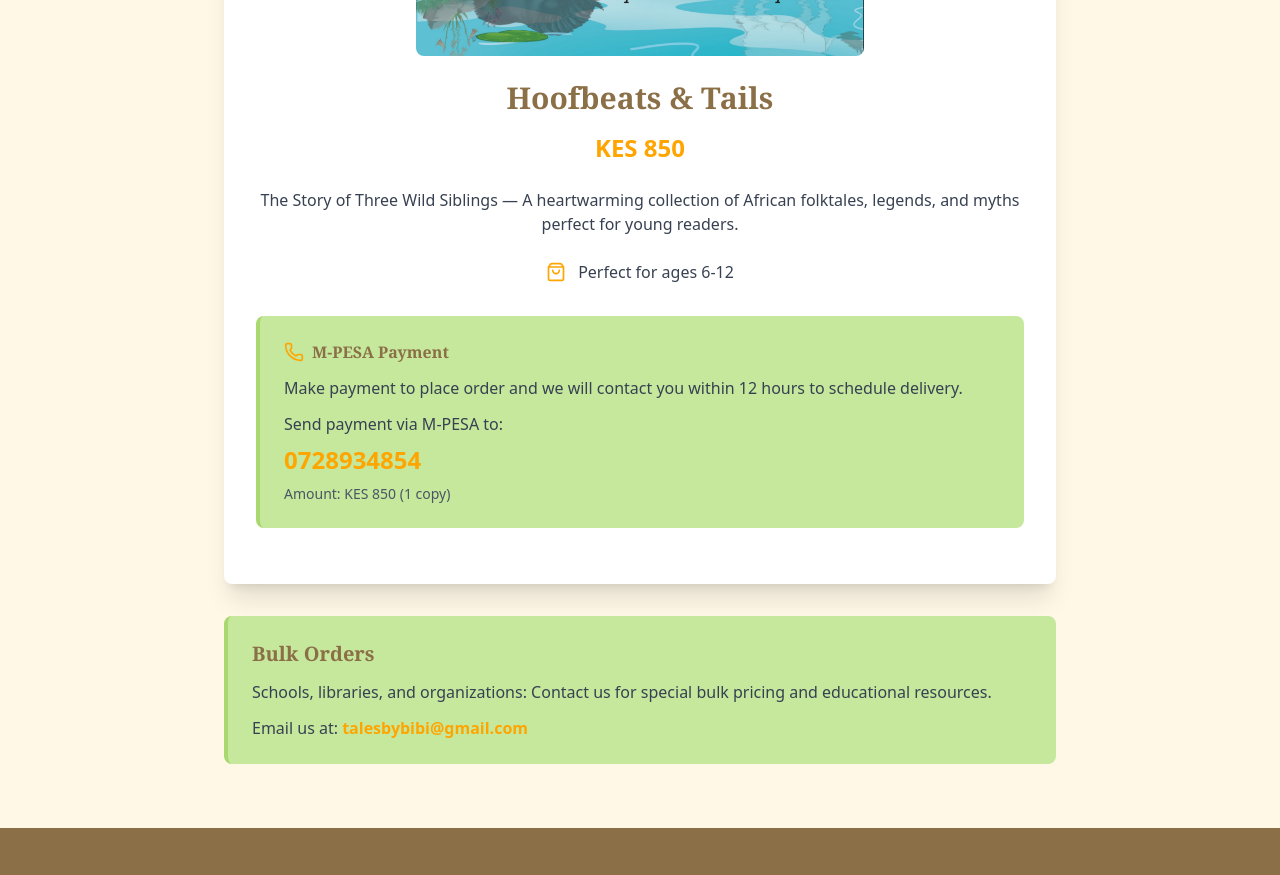
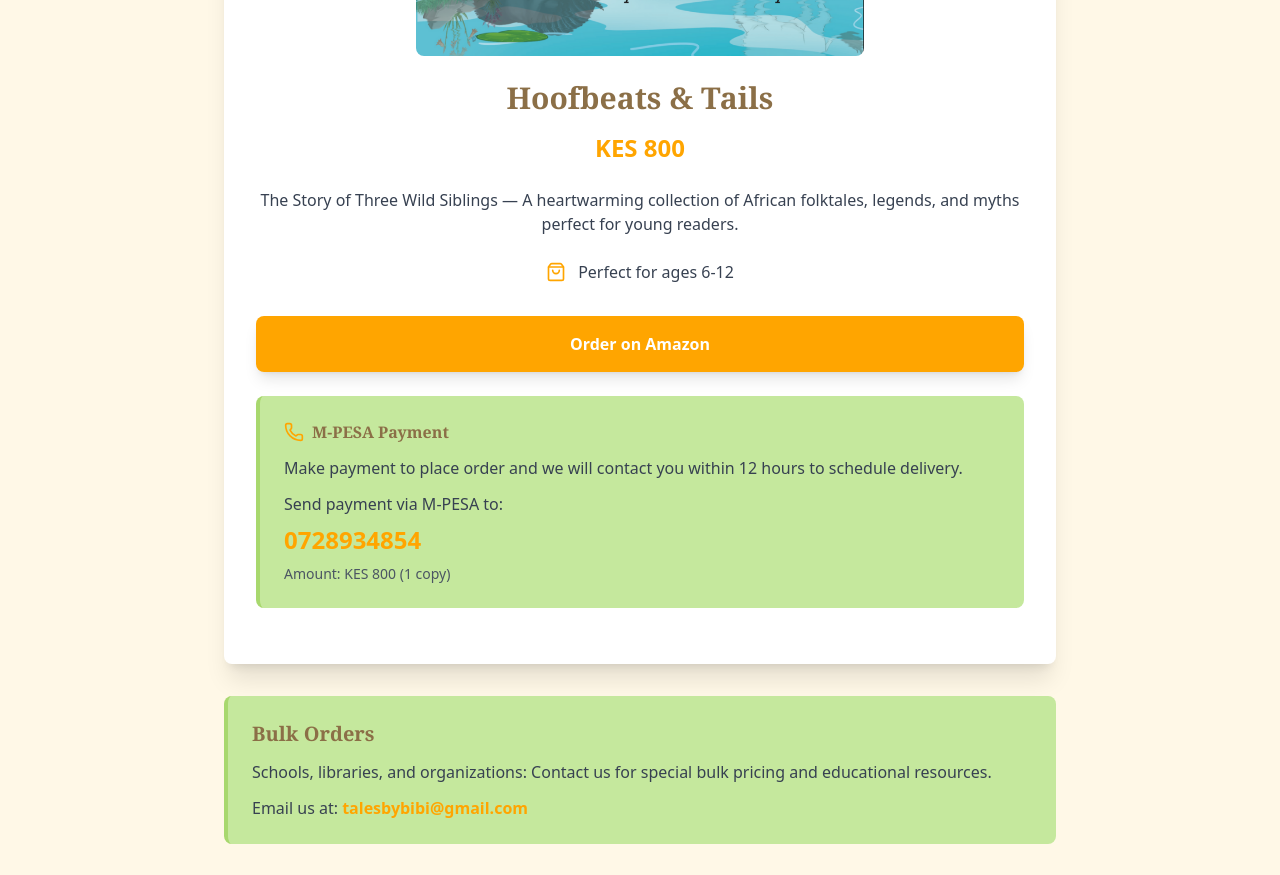
Before and after one commit to dochiengjr05/myTalesByBibi, a React (Vite) app: page /order in a window 1280 px wide. Shown: the part 900-1775 px from the top of the page. Built offline with nearby package versions, Linux system fonts and the light colour scheme.

Commit message:
Update book price to 800 KES and add Amazon link to Save the Date page
Co-Authored-By: Warp <agent@warp.dev>

```diff
--- a/src/pages/Order.tsx
+++ b/src/pages/Order.tsx
@@ -1,4 +1,5 @@
 import { ShoppingBag, Phone } from 'lucide-react';
+import { Link } from 'react-router-dom';
 
 export default function Order() {
 
@@ -31,7 +32,7 @@ export default function Order() {
             <h2 className="text-3xl font-display font-bold text-earth mb-4 text-center">
               Hoofbeats & Tails
             </h2>
-            <p className="text-2xl text-sunset font-bold mb-6 text-center">KES 850</p>
+            <p className="text-2xl text-sunset font-bold mb-6 text-center">KES 800</p>
             <p className="text-gray-700 mb-6 text-center">
               The Story of Three Wild Siblings — A heartwarming collection of African
               folktales, legends, and myths perfect for young readers.
@@ -42,6 +43,16 @@ export default function Order() {
                 <ShoppingBag className="h-5 w-5 text-sunset" />
                 <span>Perfect for ages 6-12</span>
               </div>
+            </div>
+
+            {/* Amazon Link */}
+            <div className="mb-6">
+              <Link
+                to="/coming-soon"
+                className="block w-full bg-sunset hover:bg-sunset-dark text-white font-bold py-4 px-6 rounded-lg text-center transition-colors duration-200 shadow-lg"
+              >
+                Order on Amazon
+              </Link>
             </div>
 
             {/* M-PESA Payment Section */}
@@ -60,7 +71,7 @@ export default function Order() {
                 0728934854
               </p>
               <p className="text-sm text-gray-600">
-                Amount: KES 850 (1 copy)
+                Amount: KES 800 (1 copy)
               </p>
             </div>
           </div>
```
